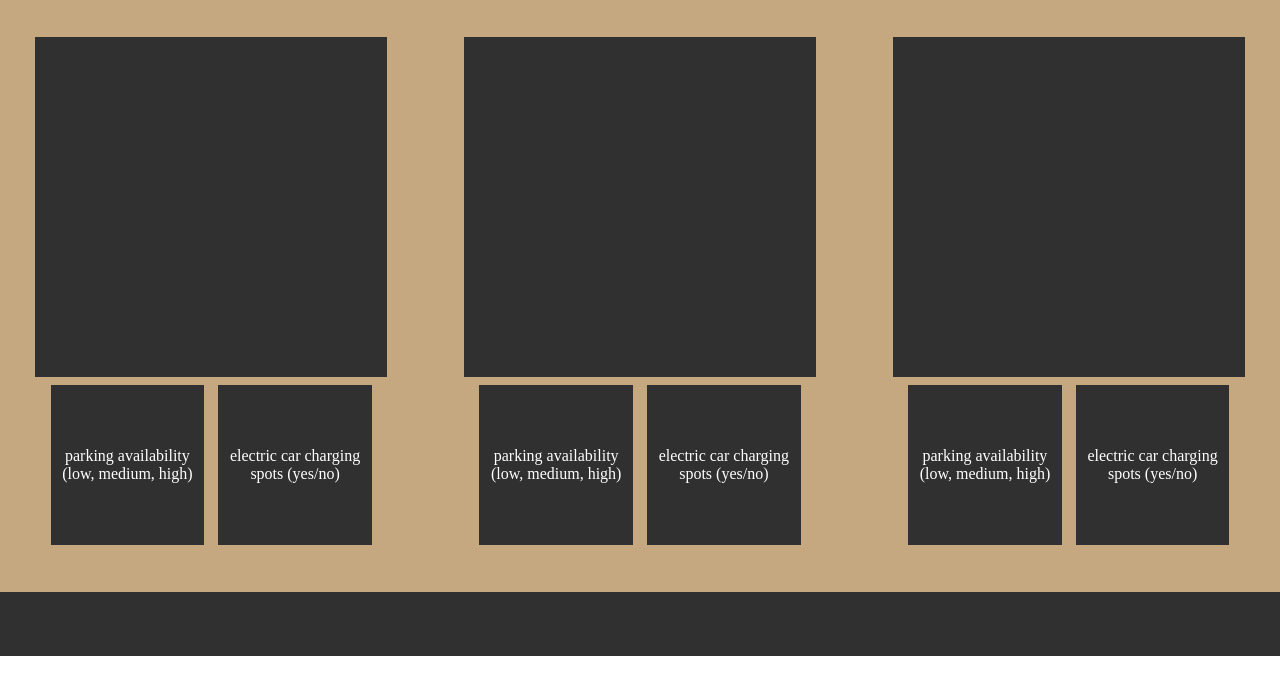
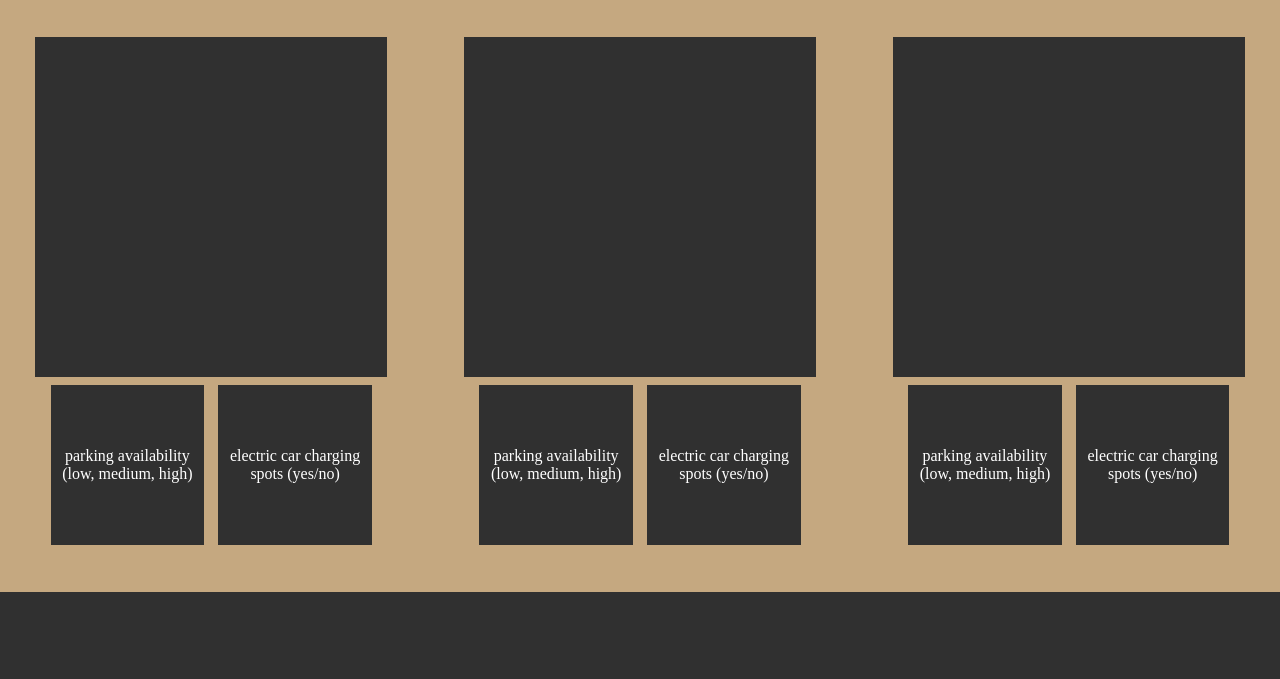
Before and after one commit to azvali/integrated1, a Flask app: page / in a window 1280 px wide. Shown: the part 121-800 px from the top of the page. Run offline with Flask 3, Linux system fonts and the light colour scheme.

Commit message:
footer white space resolved

```diff
--- a/dashboard_app/static/css/style.css
+++ b/dashboard_app/static/css/style.css
@@ -5,6 +5,8 @@ body {
   padding: 0;
   margin: 0;
   box-sizing: border-box;
+
+  background-color: rgb(48, 48, 48);
 }
 
 .header_block {
```
